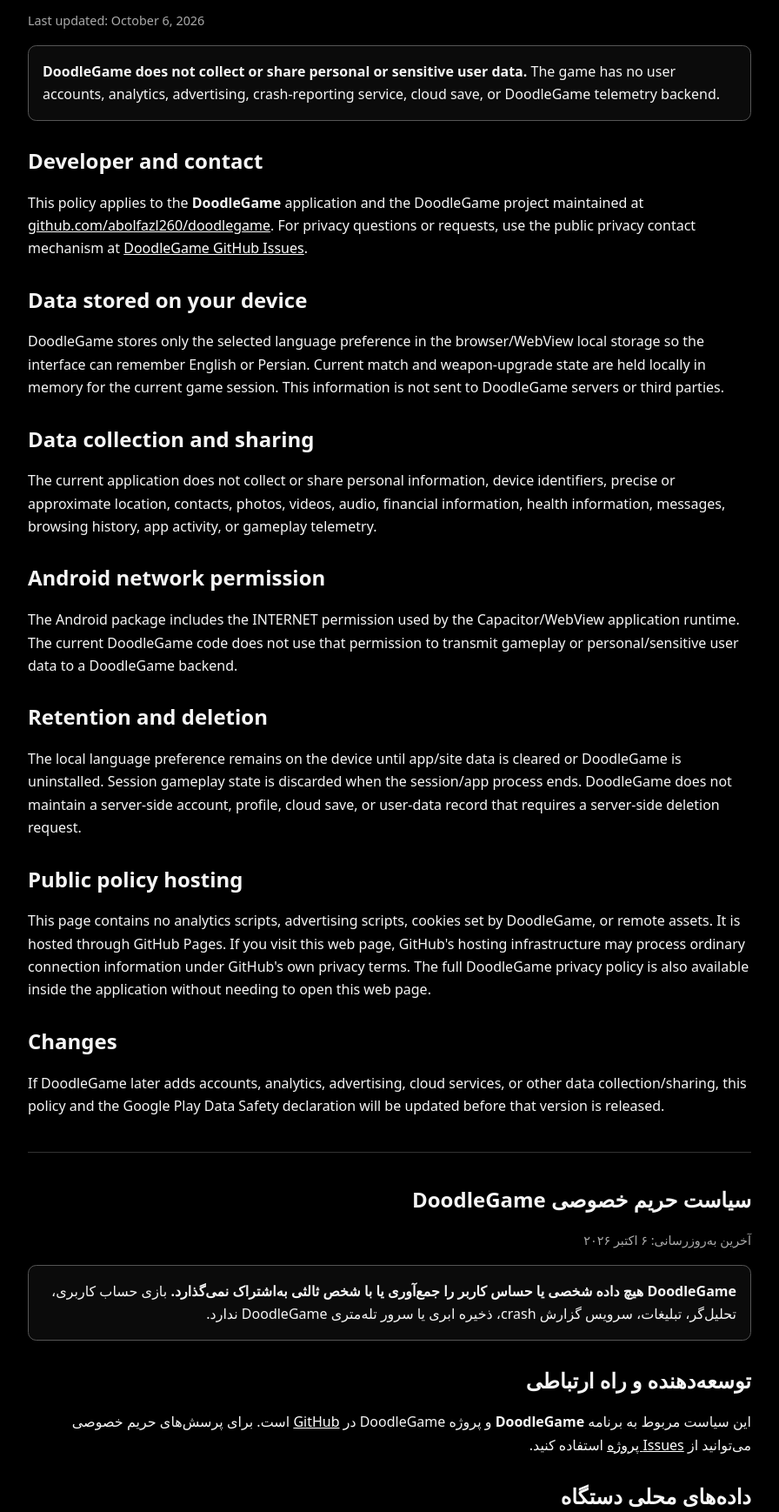
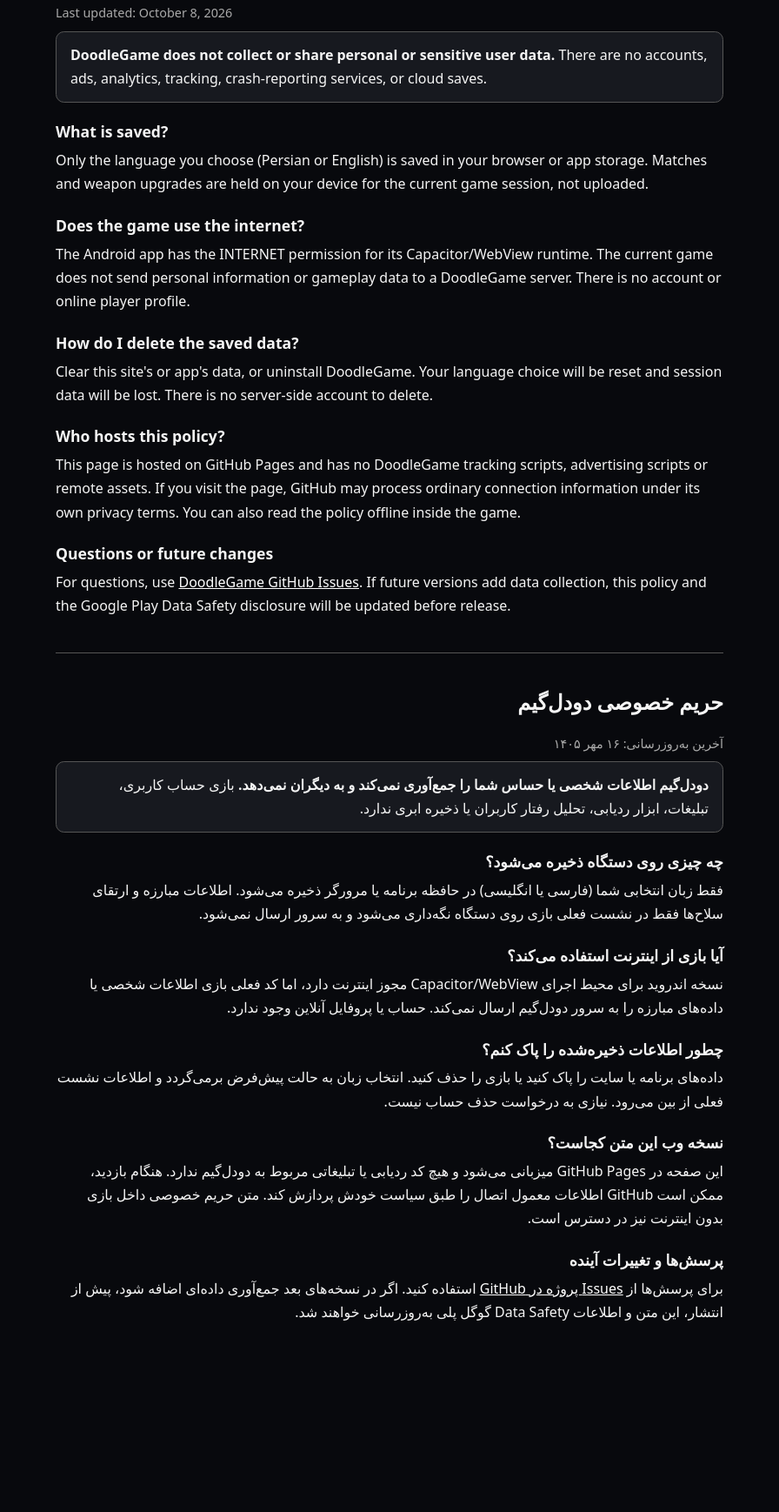
Before and after one commit to abolfazl260/doodlegame, a website: page public/privacy.html in a window 1280 px wide. Shown: the part 101-1839 px from the top of the page at 87% size, without its empty margins (192-1088 px from the left). After the commit the page ends 1679 px from the top, so only its background shows below. Drawn offline with Linux system fonts and the light colour scheme.

Commit message:
docs(privacy): concise clear bilingual privacy policy aligned with in-game notice

```diff
--- a/public/privacy.html
+++ b/public/privacy.html
@@ -8,66 +8,55 @@
  <link rel="canonical" href="https://abolfazl260.github.io/doodlegame/privacy.html">
  <title>DoodleGame Privacy Policy</title>
  <style>
-    :root{font:16px/1.65 system-ui,sans-serif;color:#f5f5f5;background:#000}
-    body{margin:0}main{max-width:52rem;margin:auto;padding:2rem 1.25rem 4rem}
-    h1,h2{line-height:1.2}h2{margin-top:2rem}a{color:#fff}
-    .summary{padding:1rem;border:1px solid #555;border-radius:.6rem;background:#0b0b0b}
-    .meta{color:#aaa;font-size:.9rem}hr{border:0;border-top:1px solid #333;margin:2.5rem 0}
-    [dir=rtl]{text-align:right}
+  :root{font:16px/1.7 system-ui,sans-serif;color:#f5f5f5;background:#08090d}
+  body{margin:0}main{max-width:48rem;margin:auto;padding:1.25rem 1.25rem 3rem}
+  h1,h2{line-height:1.3}h2{margin:1.4rem 0 .35rem;font-size:1.1rem}
+  p{margin:.5rem 0}a{color:#fff}hr{border:0;border-top:1px solid #555;margin:2.5rem 0}
+  .summary{padding:.8rem 1rem;border:1px solid #555;border-radius:.6rem;background:#17191f}
+  .meta{color:#aaa;font-size:.9rem}section[dir=rtl]{text-align:right}
  </style>
 </head>
 <body>
 <main>
  <h1>DoodleGame Privacy Policy</h1>
-  <p class="meta">Last updated: October 6, 2026</p>
+ <p class="meta">Last updated: October 8, 2026</p>
+ <p class="summary"><strong>DoodleGame does not collect or share personal or sensitive user data.</strong> There are no accounts, ads, analytics, tracking, crash-reporting services, or cloud saves.</p>
 
-  <p class="summary"><strong>DoodleGame does not collect or share personal or sensitive user data.</strong> The game has no user accounts, analytics, advertising, crash-reporting service, cloud save, or DoodleGame telemetry backend.</p>
+ <h2>What is saved?</h2>
+ <p>Only the language you choose (Persian or English) is saved in your browser or app storage. Matches and weapon upgrades are held on your device for the current game session, not uploaded.</p>
 
-  <h2>Developer and contact</h2>
-  <p>This policy applies to the <strong>DoodleGame</strong> application and the DoodleGame project maintained at <a href="https://github.com/abolfazl260/doodlegame">github.com/abolfazl260/doodlegame</a>. For privacy questions or requests, use the public privacy contact mechanism at <a href="https://github.com/abolfazl260/doodlegame/issues">DoodleGame GitHub Issues</a>.</p>
+ <h2>Does the game use the internet?</h2>
+ <p>The Android app has the INTERNET permission for its Capacitor/WebView runtime. The current game does not send personal information or gameplay data to a DoodleGame server. There is no account or online player profile.</p>
 
-  <h2>Data stored on your device</h2>
-  <p>DoodleGame stores only the selected language preference in the browser/WebView local storage so the interface can remember English or Persian. Current match and weapon-upgrade state are held locally in memory for the current game session. This information is not sent to DoodleGame servers or third parties.</p>
+ <h2>How do I delete the saved data?</h2>
+ <p>Clear this site's or app's data, or uninstall DoodleGame. Your language choice will be reset and session data will be lost. There is no server-side account to delete.</p>
 
-  <h2>Data collection and sharing</h2>
-  <p>The current application does not collect or share personal information, device identifiers, precise or approximate location, contacts, photos, videos, audio, financial information, health information, messages, browsing history, app activity, or gameplay telemetry.</p>
+ <h2>Who hosts this policy?</h2>
+ <p>This page is hosted on GitHub Pages and has no DoodleGame tracking scripts, advertising scripts or remote assets. If you visit the page, GitHub may process ordinary connection information under its own privacy terms. You can also read the policy offline inside the game.</p>
 
-  <h2>Android network permission</h2>
-  <p>The Android package includes the INTERNET permission used by the Capacitor/WebView application runtime. The current DoodleGame code does not use that permission to transmit gameplay or personal/sensitive user data to a DoodleGame backend.</p>
-
-  <h2>Retention and deletion</h2>
-  <p>The local language preference remains on the device until app/site data is cleared or DoodleGame is uninstalled. Session gameplay state is discarded when the session/app process ends. DoodleGame does not maintain a server-side account, profile, cloud save, or user-data record that requires a server-side deletion request.</p>
-
-  <h2>Public policy hosting</h2>
-  <p>This page contains no analytics scripts, advertising scripts, cookies set by DoodleGame, or remote assets. It is hosted through GitHub Pages. If you visit this web page, GitHub's hosting infrastructure may process ordinary connection information under GitHub's own privacy terms. The full DoodleGame privacy policy is also available inside the application without needing to open this web page.</p>
-
-  <h2>Changes</h2>
-  <p>If DoodleGame later adds accounts, analytics, advertising, cloud services, or other data collection/sharing, this policy and the Google Play Data Safety declaration will be updated before that version is released.</p>
+ <h2>Questions or future changes</h2>
+ <p>For questions, use <a href="https://github.com/abolfazl260/doodlegame/issues">DoodleGame GitHub Issues</a>. If future versions add data collection, this policy and the Google Play Data Safety disclosure will be updated before release.</p>
 
  <hr>
+ <section lang="fa" dir="rtl">
+  <h1>حریم خصوصی دودل‌گیم</h1>
+  <p class="meta">آخرین به‌روزرسانی: ۱۶ مهر ۱۴۰۵</p>
+  <p class="summary"><strong>دودل‌گیم اطلاعات شخصی یا حساس شما را جمع‌آوری نمی‌کند و به دیگران نمی‌دهد.</strong> بازی حساب کاربری، تبلیغات، ابزار ردیابی، تحلیل رفتار کاربران یا ذخیره ابری ندارد.</p>
 
-  <section lang="fa" dir="rtl">
-    <h1>سیاست حریم خصوصی DoodleGame</h1>
-    <p class="meta">آخرین به‌روزرسانی: ۶ اکتبر ۲۰۲۶</p>
-    <p class="summary"><strong>DoodleGame هیچ داده شخصی یا حساس کاربر را جمع‌آوری یا با شخص ثالثی به‌اشتراک نمی‌گذارد.</strong> بازی حساب کاربری، تحلیل‌گر، تبلیغات، سرویس گزارش crash، ذخیره ابری یا سرور تله‌متری DoodleGame ندارد.</p>
+  <h2>چه چیزی روی دستگاه ذخیره می‌شود؟</h2>
+  <p>فقط زبان انتخابی شما (فارسی یا انگلیسی) در حافظه برنامه یا مرورگر ذخیره می‌شود. اطلاعات مبارزه و ارتقای سلاح‌ها فقط در نشست فعلی بازی روی دستگاه نگه‌داری می‌شود و به سرور ارسال نمی‌شود.</p>
 
-    <h2>توسعه‌دهنده و راه ارتباطی</h2>
-    <p>این سیاست مربوط به برنامه <strong>DoodleGame</strong> و پروژه DoodleGame در <a href="https://github.com/abolfazl260/doodlegame">GitHub</a> است. برای پرسش‌های حریم خصوصی می‌توانید از <a href="https://github.com/abolfazl260/doodlegame/issues">Issues پروژه</a> استفاده کنید.</p>
+  <h2>آیا بازی از اینترنت استفاده می‌کند؟</h2>
+  <p>نسخه اندروید برای محیط اجرای Capacitor/WebView مجوز اینترنت دارد، اما کد فعلی بازی اطلاعات شخصی یا داده‌های مبارزه را به سرور دودل‌گیم ارسال نمی‌کند. حساب یا پروفایل آنلاین وجود ندارد.</p>
 
-    <h2>داده‌های محلی دستگاه</h2>
-    <p>فقط زبان انتخاب‌شده برای رابط کاربری در localStorage مرورگر/WebView ذخیره می‌شود. وضعیت مبارزه و ارتقای سلاح‌های دور فعلی فقط در حافظه همان نشست بازی قرار دارد. این اطلاعات به سرور DoodleGame یا شخص ثالث ارسال نمی‌شود.</p>
+  <h2>چطور اطلاعات ذخیره‌شده را پاک کنم؟</h2>
+  <p>داده‌های برنامه یا سایت را پاک کنید یا بازی را حذف کنید. انتخاب زبان به حالت پیش‌فرض برمی‌گردد و اطلاعات نشست فعلی از بین می‌رود. نیازی به درخواست حذف حساب نیست.</p>
 
-    <h2>جمع‌آوری و اشتراک‌گذاری</h2>
-    <p>نسخه فعلی اطلاعات شخصی، شناسه دستگاه، موقعیت مکانی، مخاطبین، عکس و ویدیو، صدا، اطلاعات مالی یا سلامت، پیام‌ها، تاریخچه مرور، فعالیت برنامه یا تله‌متری gameplay را جمع‌آوری یا به‌اشتراک نمی‌گذارد.</p>
+  <h2>نسخه وب این متن کجاست؟</h2>
+  <p>این صفحه در GitHub Pages میزبانی می‌شود و هیچ کد ردیابی یا تبلیغاتی مربوط به دودل‌گیم ندارد. هنگام بازدید، ممکن است GitHub اطلاعات معمول اتصال را طبق سیاست خودش پردازش کند. متن حریم خصوصی داخل بازی بدون اینترنت نیز در دسترس است.</p>
 
-    <h2>مجوز اینترنت اندروید</h2>
-    <p>بسته اندروید مجوز INTERNET مربوط به runtime مبتنی بر Capacitor/WebView را دارد؛ اما کد فعلی DoodleGame از این مجوز برای ارسال داده gameplay یا اطلاعات شخصی/حساس به backend بازی استفاده نمی‌کند.</p>
-
-    <h2>نگهداری و حذف</h2>
-    <p>تنظیم زبان تا زمانی که داده برنامه/سایت پاک شود یا برنامه uninstall شود روی دستگاه باقی می‌ماند. وضعیت نشست بازی با پایان نشست/فرآیند برنامه از بین می‌رود. DoodleGame حساب، پروفایل، cloud save یا رکورد کاربری سمت سرور ندارد که نیازمند درخواست حذف سروری باشد.</p>
-
-    <h2>تغییرات آینده</h2>
-    <p>اگر در آینده حساب کاربری، analytics، تبلیغات، سرویس ابری یا جمع‌آوری/اشتراک‌گذاری داده اضافه شود، این سیاست و Data Safety گوگل پلی پیش از انتشار آن نسخه به‌روزرسانی خواهند شد.</p>
+  <h2>پرسش‌ها و تغییرات آینده</h2>
+  <p>برای پرسش‌ها از <a href="https://github.com/abolfazl260/doodlegame/issues">Issues پروژه در GitHub</a> استفاده کنید. اگر در نسخه‌های بعد جمع‌آوری داده‌ای اضافه شود، پیش از انتشار، این متن و اطلاعات Data Safety گوگل پلی به‌روزرسانی خواهند شد.</p>
  </section>
 </main>
 </body>
```
Lines whose indentation alone changed are shown as unchanged.
